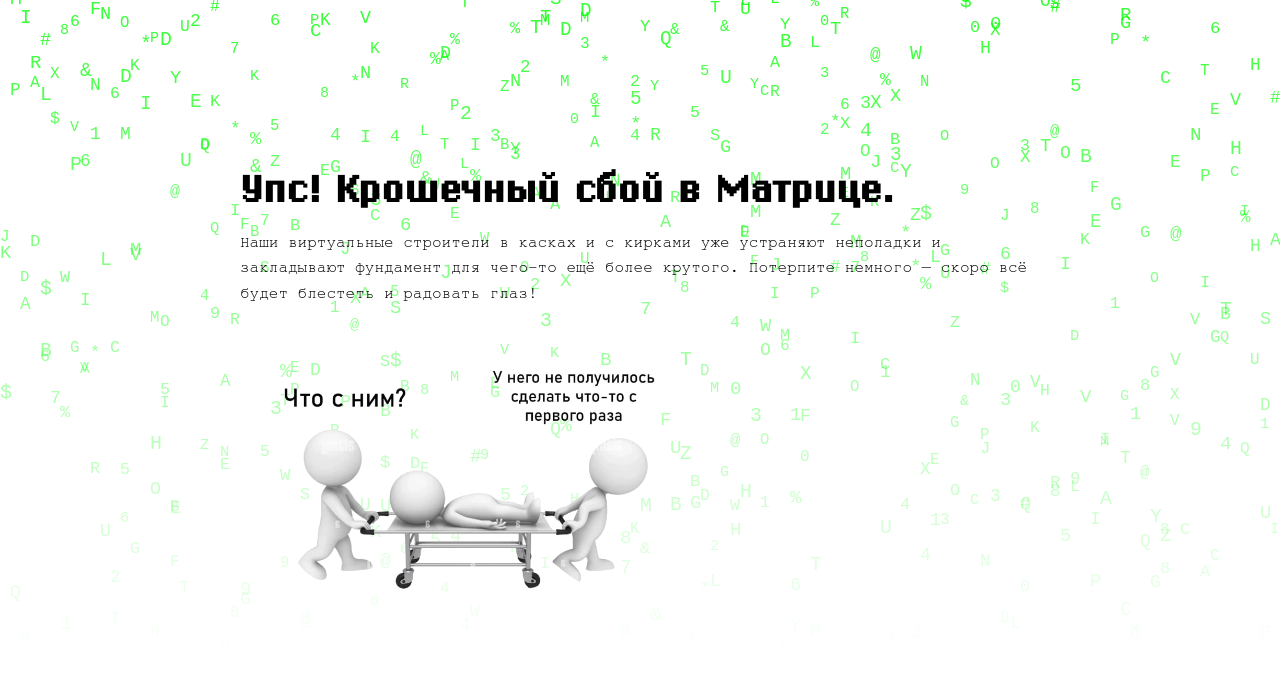
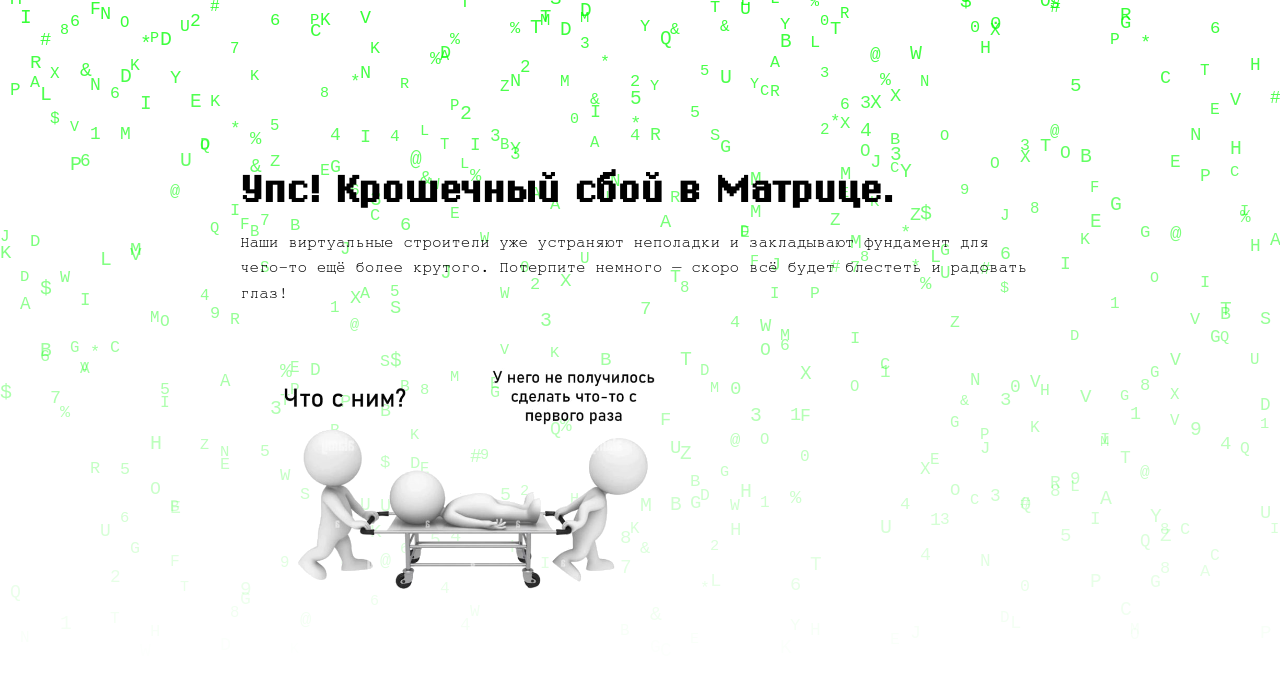
Before and after one commit to Lantern-arc/architecture-of-mindscapes, a plain HTML site: page index.html in a window 1280 px wide. Drawn offline with Linux system fonts and the light colour scheme.

Commit message:
Update index.html

```diff
--- a/index.html
+++ b/index.html
@@ -91,7 +91,7 @@
     <div class="matrix"></div>
     <div class="container">
         <h1>Упс! Крошечный сбой в Матрице.</h1>
-        <p>Наши виртуальные строители в касках и с кирками уже устраняют неполадки и закладывают фундамент для чего-то ещё более крутого. Потерпите немного — скоро всё будет блестеть и радовать глаз!</p>
+        <p>Наши виртуальные строители уже устраняют неполадки и закладывают фундамент для чего-то ещё более крутого. Потерпите немного — скоро всё будет блестеть и радовать глаз!</p>
         <img src="assets/workers.png">
     </div>
 
```
